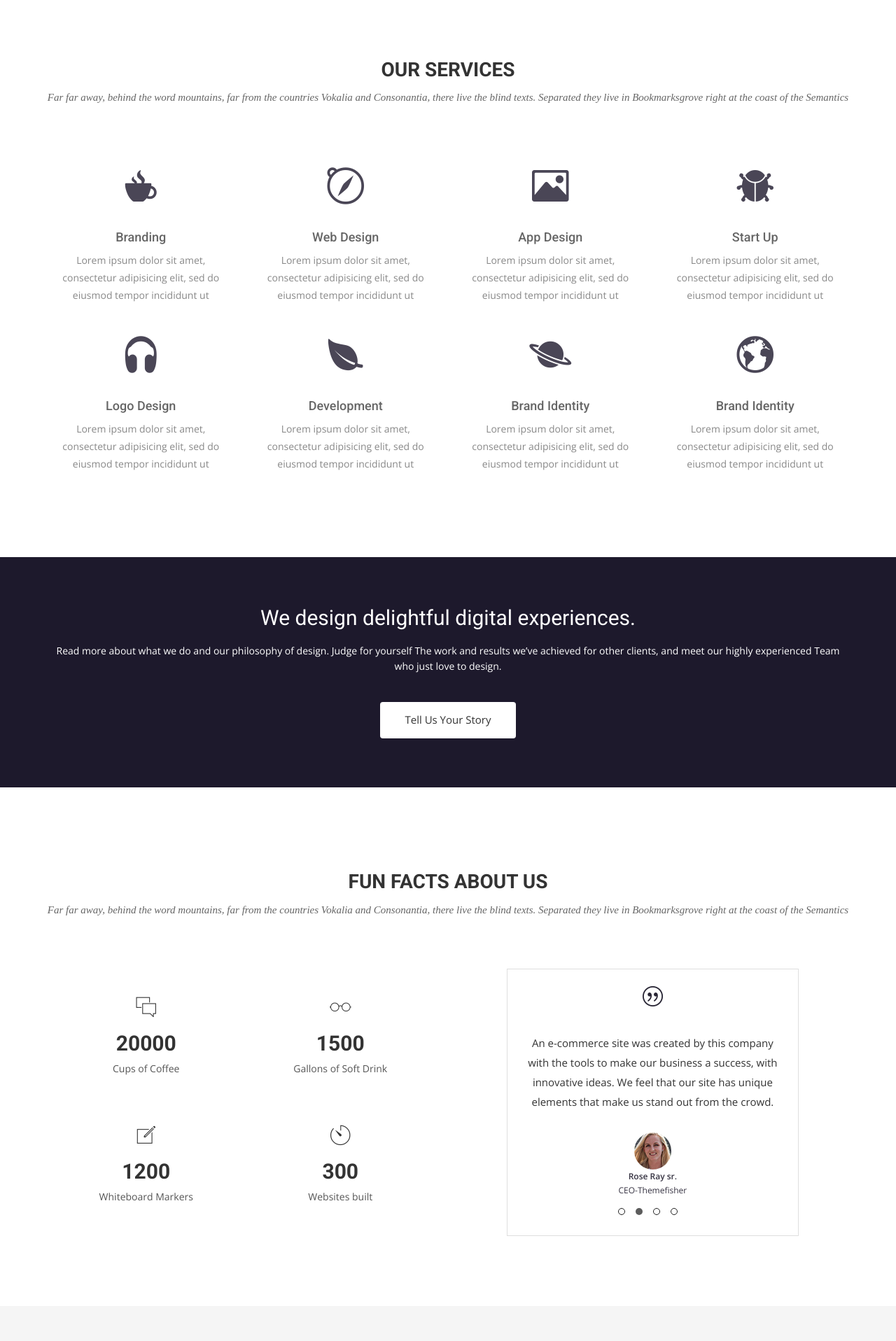
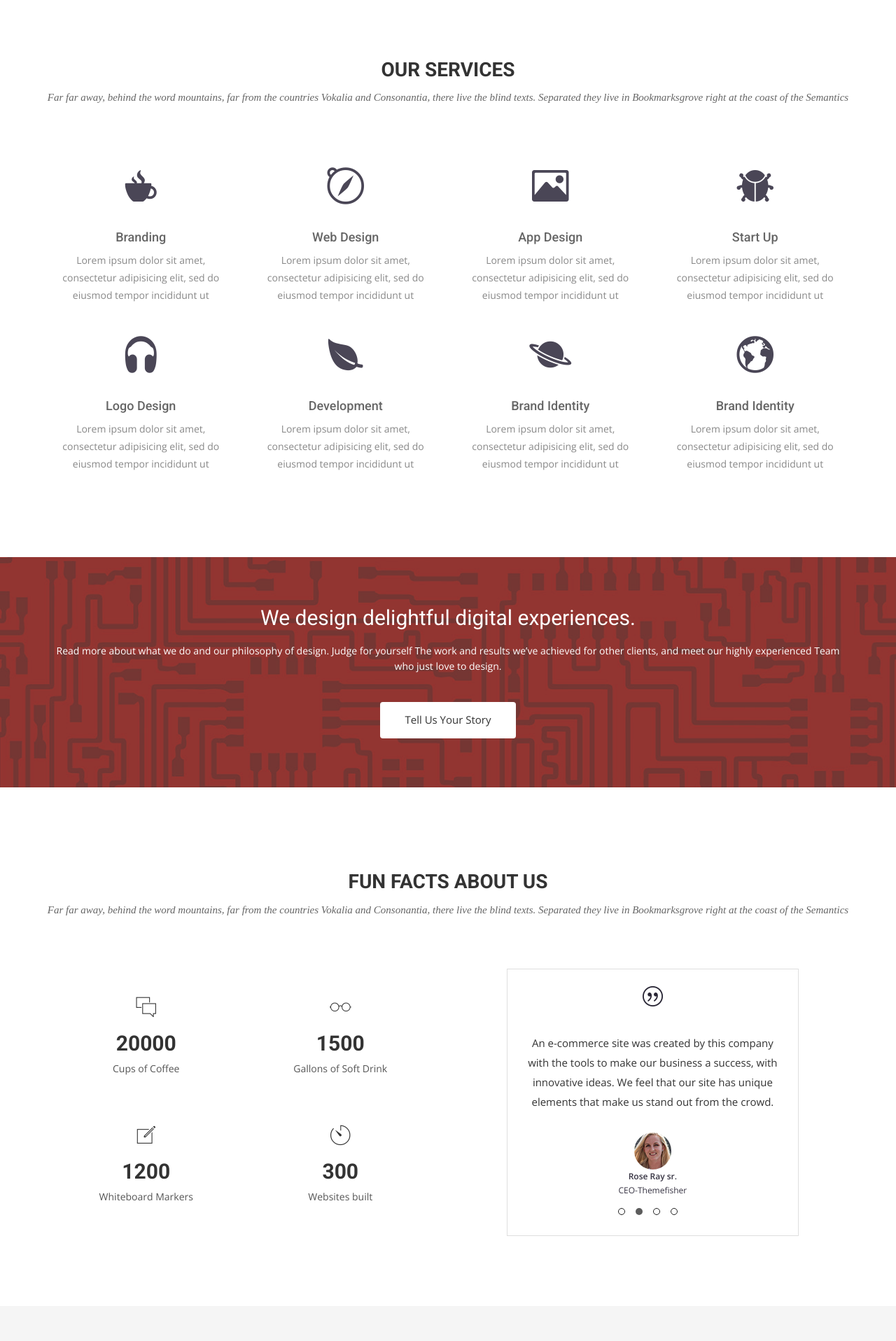
Before and after one commit to cognitionemotionlab/cognitionemotionlab.github.io, a Jekyll site: the page built from index.html, in a window 1280 px wide. Shown: the part 2086-4002 px from the top of the page at 70% size. Built offline with Jekyll 4.4.1, drawn with Linux system fonts in a browser that asks for light colours; nearby versions of some CDN libraries; some web fonts are replaced.

Commit message:
Changed opacity for call to action

```diff
--- a/css/airspace.css
+++ b/css/airspace.css
@@ -207,7 +207,7 @@ font header .navbar-default .navbar-nav li a:hover {
   width: 100%;
   height: 100%;
   background: #1d192c;
-  /*--opacity: 0.8;--*/
+  opacity: 0.2;
 }
 #call-to-action h2 {
   padding-bottom: 20px;
```
